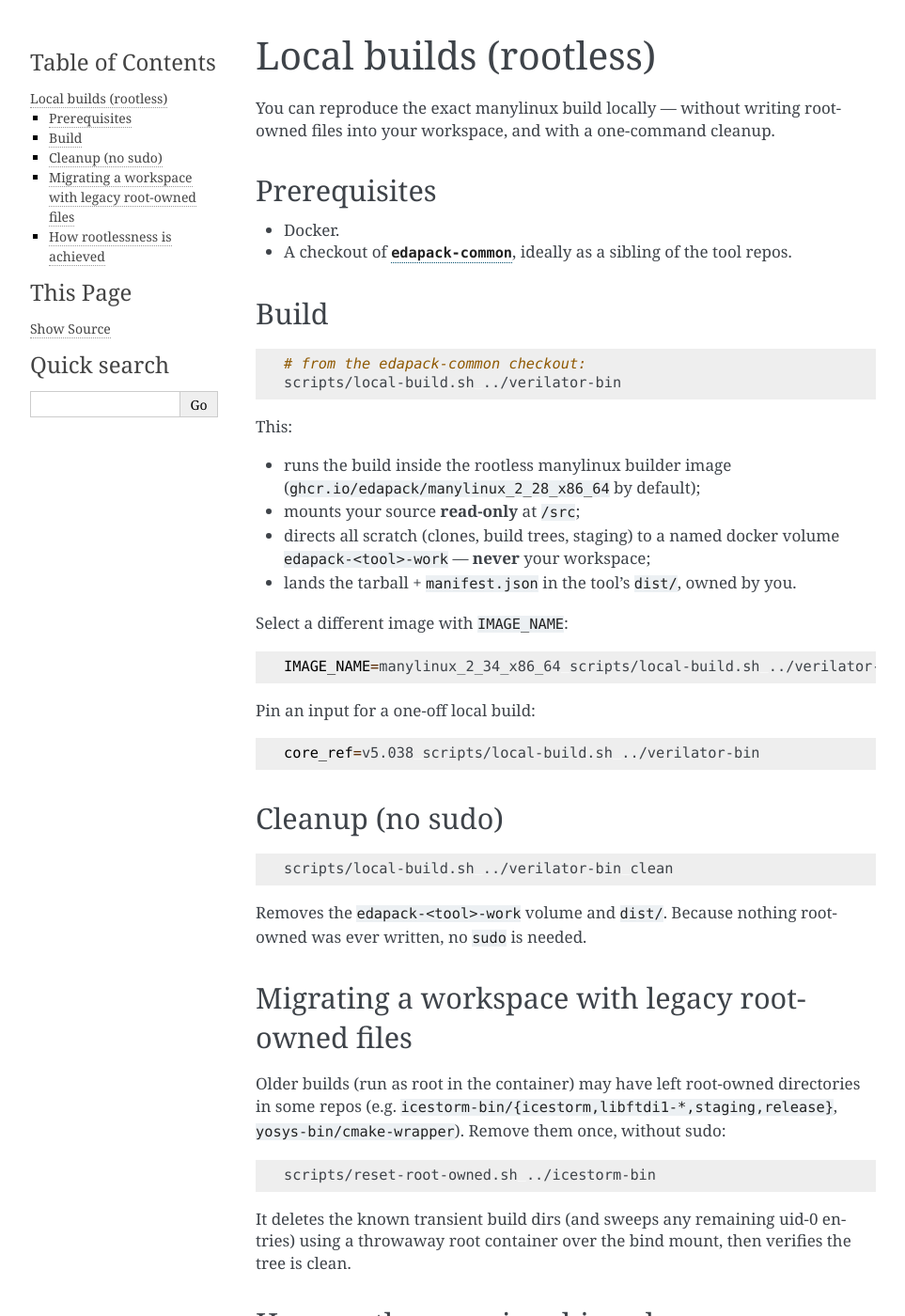
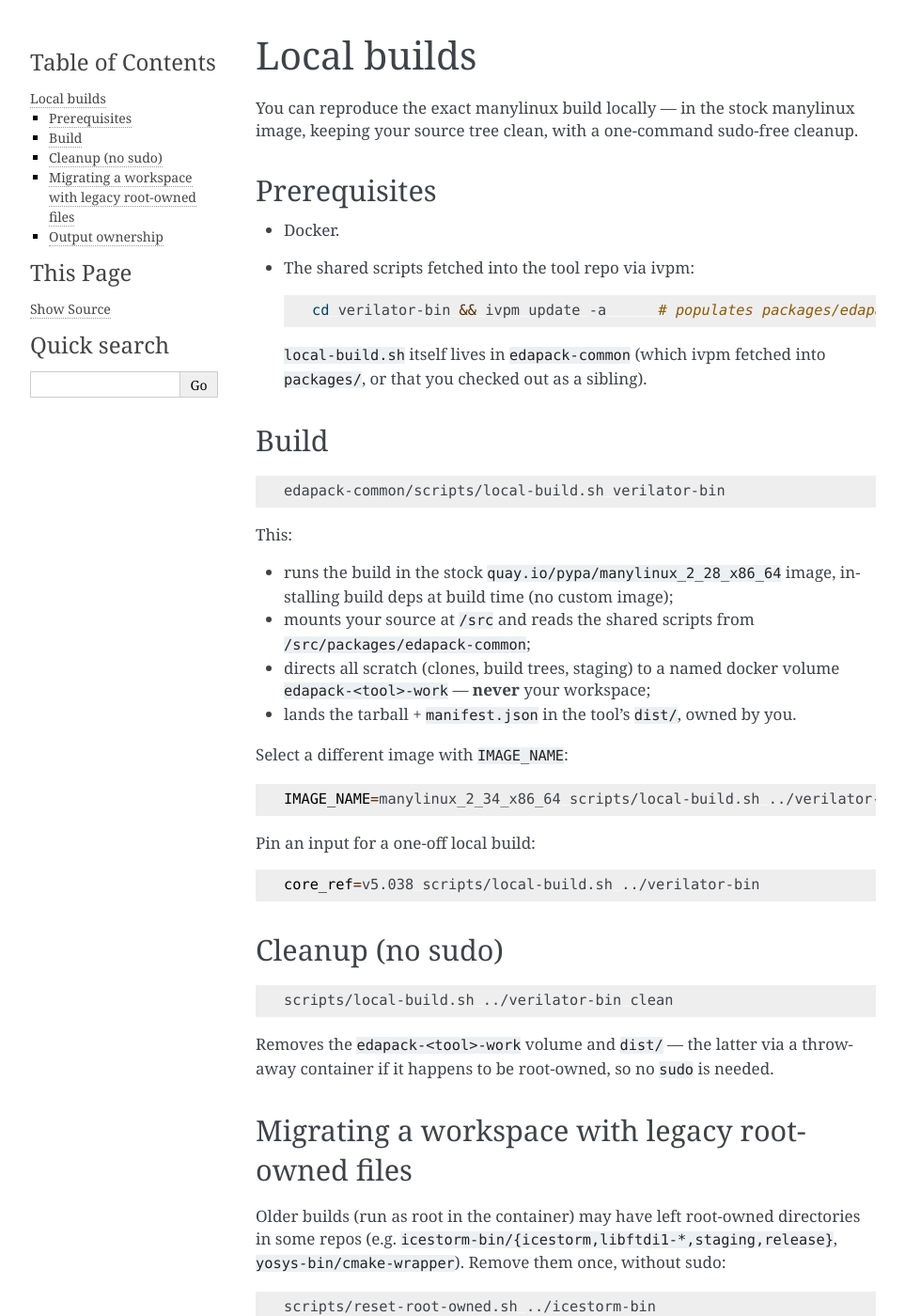
Before and after one commit to EDAPack/edapack.github.io, a Sphinx documentation site: the page built from docs/dev/local-builds.md, in a window 1280 px wide and 1400 px high. Shown: the whole window at 94% size, without its empty margins (148-1111 px from the left). Built offline with Sphinx 7.4.7, drawn with Linux system fonts in a browser that asks for light colours; some of the changed text lies outside the part shown.

Commit message:
docs: stock manylinux + ivpm script delivery (drop custom images)
Update the Developer Guide to reflect builds running in stock quay.io/pypa
images with edapack-common scripts delivered via ivpm (packages/edapack-common),
replacing the custom-builder-image model. Builds clean under sphinx -W.

Co-Authored-By: Claude Opus 4.8 (1M context) <noreply@anthropic.com>

````diff
--- a/docs/dev/local-builds.md
+++ b/docs/dev/local-builds.md
@@ -1,26 +1,30 @@
-# Local builds (rootless)
+# Local builds
 
-You can reproduce the exact manylinux build locally — without writing
-root-owned files into your workspace, and with a one-command cleanup.
+You can reproduce the exact manylinux build locally — in the stock manylinux
+image, keeping your source tree clean, with a one-command sudo-free cleanup.
 
 ## Prerequisites
 
 - Docker.
-- A checkout of [`edapack-common`](https://github.com/edapack/edapack-common),
-  ideally as a sibling of the tool repos.
+- The shared scripts fetched into the tool repo via ivpm:
+  ```sh
+  cd verilator-bin && ivpm update -a      # populates packages/edapack-common
+  ```
+  `local-build.sh` itself lives in `edapack-common` (which ivpm fetched into
+  `packages/`, or that you checked out as a sibling).
 
 ## Build
 
 ```sh
-# from the edapack-common checkout:
-scripts/local-build.sh ../verilator-bin
+edapack-common/scripts/local-build.sh verilator-bin
 ```
 
 This:
 
-- runs the build inside the rootless manylinux builder image
-  (`ghcr.io/edapack/manylinux_2_28_x86_64` by default);
-- mounts your source **read-only** at `/src`;
+- runs the build in the stock `quay.io/pypa/manylinux_2_28_x86_64` image,
+  installing build deps at build time (no custom image);
+- mounts your source at `/src` and reads the shared scripts from
+  `/src/packages/edapack-common`;
 - directs all scratch (clones, build trees, staging) to a named docker volume
   `edapack-<tool>-work` — **never** your workspace;
 - lands the tarball + `manifest.json` in the tool's `dist/`, owned by you.
@@ -43,8 +47,8 @@ core_ref=v5.038 scripts/local-build.sh ../verilator-bin
 scripts/local-build.sh ../verilator-bin clean
 ```
 
-Removes the `edapack-<tool>-work` volume and `dist/`. Because nothing root-owned
-was ever written, no `sudo` is needed.
+Removes the `edapack-<tool>-work` volume and `dist/` — the latter via a
+throwaway container if it happens to be root-owned, so no `sudo` is needed.
 
 ## Migrating a workspace with legacy root-owned files
 
@@ -60,10 +64,11 @@ It deletes the known transient build dirs (and sweeps any remaining uid-0
 entries) using a throwaway root container over the bind mount, then verifies the
 tree is clean.
 
-## How rootlessness is achieved
+## Output ownership
 
-On a **rootful** daemon (most CI, including GitHub Actions), the container runs
-as your host UID (`--user`) so its writes are host-owned. On a **rootless**
-daemon, container-root already maps to your host user, so the wrapper detects
-this and omits `--user` (forcing it would break bind-mount writes). Override the
-detection with `EC_RUN_AS_USER=1` or `0` if needed.
+The stock manylinux image needs root to install build deps, so the container
+runs as root. On a **rootless** daemon (Docker Desktop, rootless Docker, podman)
+container-root already maps to your host user, so the outputs in `dist/` are
+yours. On a **rootful** daemon the wrapper hands `dist/` back to you with a quick
+container `chown` after the build, so either way nothing in your tree needs
+`sudo` to read or remove.
````
Also changed, not shown: docs/dev/adding-a-tool.md (+12 -2 lines), docs/dev/architecture.md (+11 -6 lines), docs/dev/contributing.md (+9 -8 lines), docs/dev/index.md (+2 -1 lines), docs/dev/manifest.md (+1 -1 lines).
